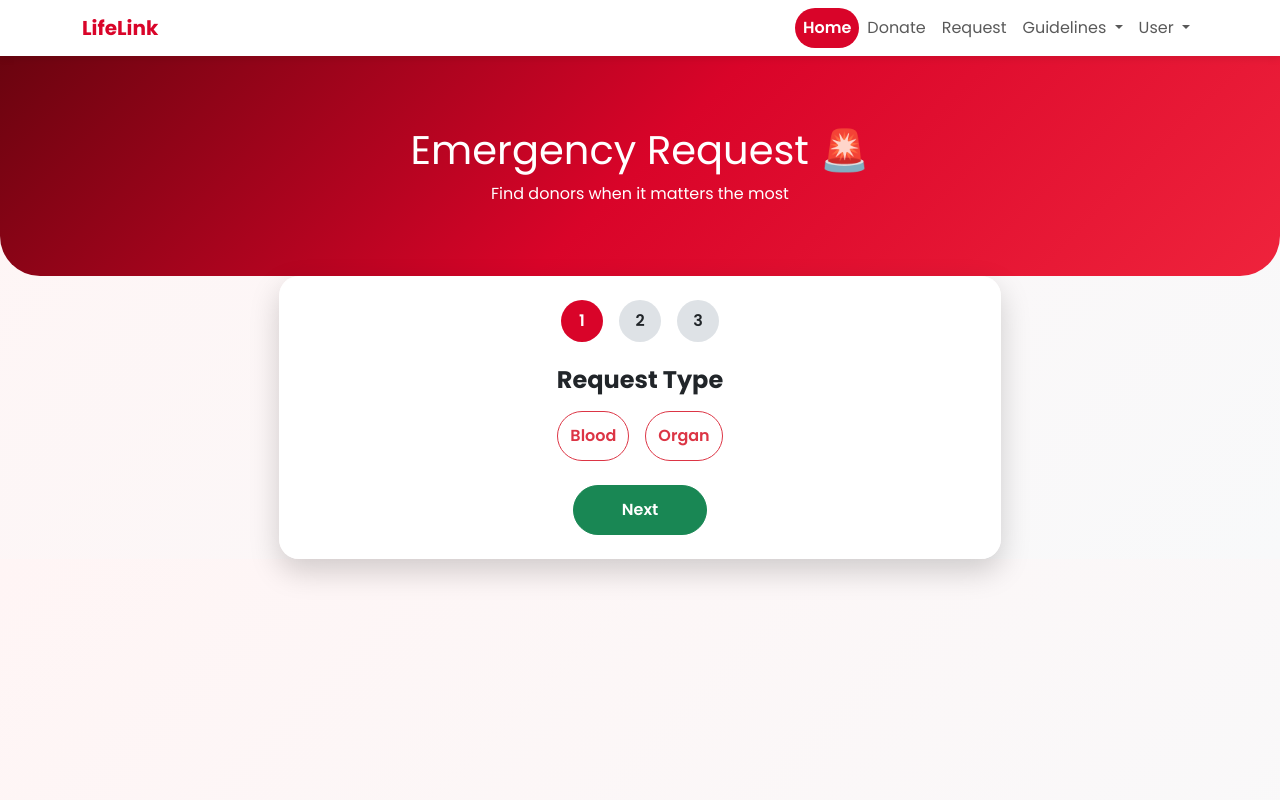
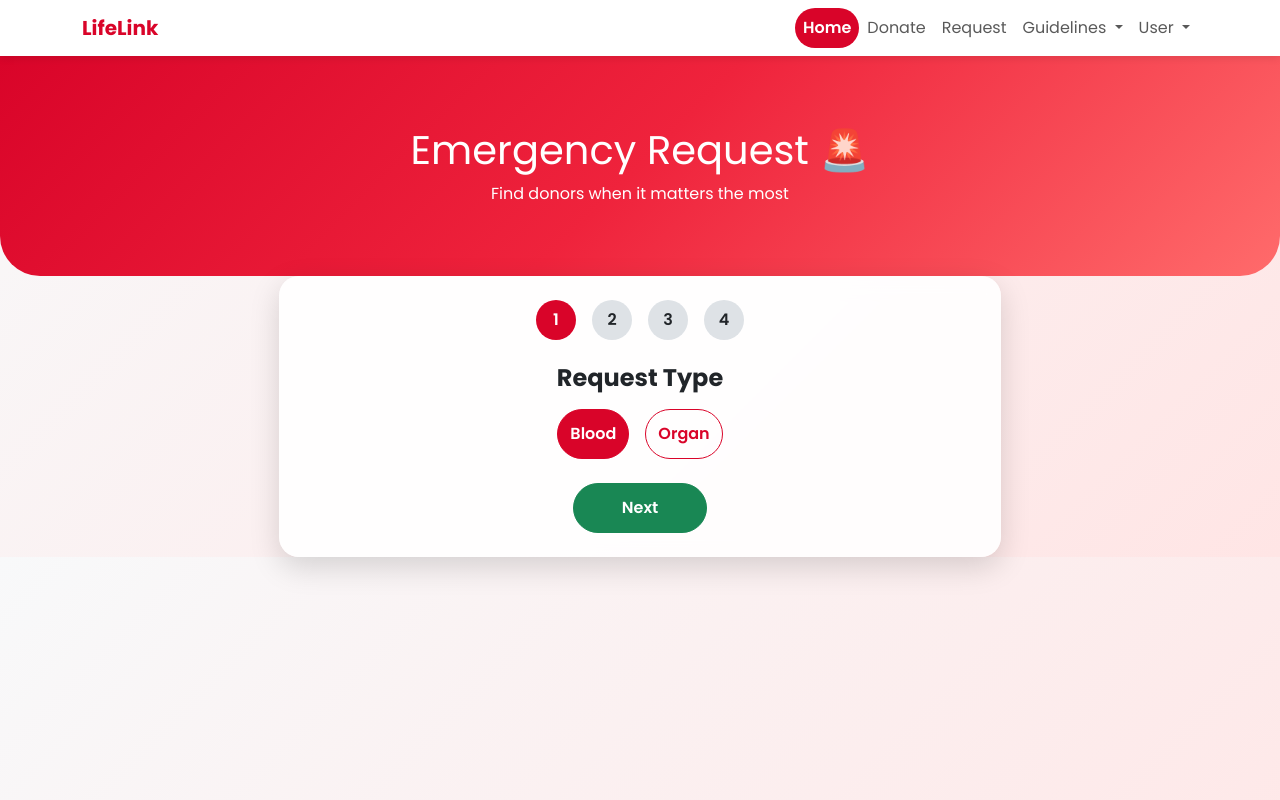
Before and after one commit to parthpetkar24/Projects, a Django app: page /request/ in a window 1280 px wide. Run offline with Django 5.2, Linux system fonts and the light colour scheme.

Commit message:
Changes made

```diff
--- a/Blood_and_Organ_Donation_Finder/blood_and_organ_donation/static/request.css
+++ b/Blood_and_Organ_Donation_Finder/blood_and_organ_donation/static/request.css
@@ -1,10 +1,10 @@
 body{
   font-family:'Poppins',sans-serif;
-  background:linear-gradient(135deg,#fff5f5,#f8f9fa);
+  background:linear-gradient(135deg,#f8f9fa,#ffe5e5);
 }
 
 .hero{
-  background:linear-gradient(135deg,#6a040f,#d90429,#ef233c);
+  background:linear-gradient(135deg,#d90429,#ef233c,#ff6b6b);
   color:#fff;
   padding:70px 20px;
   text-align:center;
@@ -12,31 +12,62 @@ body{
 }
 
 .card-glass{
-  background:rgba(255,255,255,0.92);
-  backdrop-filter:blur(12px);
+  background:rgba(255,255,255,0.9);
+  backdrop-filter:blur(10px);
   border-radius:20px;
-  box-shadow:0 12px 30px rgba(0,0,0,0.18);
+  box-shadow:0 10px 30px rgba(0,0,0,0.15);
+}
+/* DEFAULT TAB (inactive) */
+.tab-btn {
+  background-color: transparent;
+  color: #d90429;
+  border-color: #d90429;
 }
 
+/* ACTIVE TAB */
+.tab-btn.active {
+  background-color: #d90429 !important;
+  color: #fff !important;
+  border-color: #d90429 !important;
+}
+
+/* INACTIVE TAB FORCE RESET */
+.tab-btn:not(.active) {
+  background-color: transparent !important;
+  color: #d90429 !important;
+  border-color: #d90429 !important;
+}
+
+/* HOVER ONLY FOR INACTIVE */
+.tab-btn:not(.active):hover {
+  background-color: #d90429;
+  color: #fff;
+}
+
+
 .step-indicator span{
-  width:42px;height:42px;
+  width:40px;height:40px;
   display:inline-flex;
+  justify-content:center;
   align-items:center;
-  justify-content:center;
   border-radius:50%;
+  font-weight:600;
   background:#dee2e6;
-  font-weight:600;
 }
 
 .step-indicator .active{
   background:#d90429;
-  color:#fff;
+  color:white;
 }
 
-.action-btn{
+.request-btn{
   border-radius:30px;
   padding:12px;
   font-weight:600;
 }
 
 .hidden{display:none;}
+
+.highlight-checkbox:not(:checked) {
+  border: 2px solid #0d6efd;
+}
--- a/Blood_and_Organ_Donation_Finder/blood_and_organ_donation/static/request.js
+++ b/Blood_and_Organ_Donation_Finder/blood_and_organ_donation/static/request.js
@@ -1,15 +1,54 @@
-let requestType="";
+let requestType = "blood";
 
-function selectType(type){
-  requestType=type;
-  document.getElementById("bloodField").classList.toggle("hidden",type!=="blood");
-  document.getElementById("organField").classList.toggle("hidden",type!=="organ");
+function selectType(type, btn) {
+  requestType = type;
+  document.getElementById("requestType").value = type;
+
+  // Toggle sections
+  document.getElementById("bloodSection")
+    .classList.toggle("hidden", type !== "blood");
+
+  document.getElementById("organSection")
+    .classList.toggle("hidden", type !== "organ");
+
+  // Required fields
+  document.querySelector('[name="blood_group"]').required = (type === "blood");
+  document.querySelector('[name="organ"]').required = (type === "organ");
+
+  // Active tab styling
+  document.querySelectorAll(".tab-btn").forEach(b => b.classList.remove("active"));
+  btn.classList.add("active");
 }
 
-function nextStep(step){
-  ["step1","step2","step3"].forEach(s=>document.getElementById(s).classList.add("hidden"));
-  document.getElementById("step"+step).classList.remove("hidden");
+function calculateAge() {
+  const dob = document.getElementById("dob").value;
+  if (!dob) return;
 
-  ["r1","r2","r3"].forEach(s=>document.getElementById(s).classList.remove("active"));
-  document.getElementById("r"+step).classList.add("active");
+  const birth = new Date(dob);
+  const today = new Date();
+  let age = today.getFullYear() - birth.getFullYear();
+
+  if (
+    today.getMonth() < birth.getMonth() ||
+    (today.getMonth() === birth.getMonth() &&
+     today.getDate() < birth.getDate())
+  ) age--;
+
+  document.getElementById("age").value = age;
 }
+
+function nextStep(step) {
+  /* Hide only actual steps */
+  for (let i = 1; i <= 4; i++) {
+    document.getElementById(`step${i}`).classList.add("hidden");
+  }
+
+  document.getElementById(`step${step}`).classList.remove("hidden");
+
+  /* Reset indicators safely */
+  for (let i = 1; i <= 4; i++) {
+    document.getElementById(`s${i}`).classList.remove("active");
+  }
+
+  document.getElementById(`s${step}`).classList.add("active");
+}
--- a/Blood_and_Organ_Donation_Finder/blood_and_organ_donation/templates/donate.html
+++ b/Blood_and_Organ_Donation_Finder/blood_and_organ_donation/templates/donate.html
@@ -36,9 +36,7 @@
       <!-- STEP 1 -->
       <div id="step1">
         <h4 class="fw-bold text-center mb-3">Choose Donation Type</h4>
-
         <input type="hidden" name="donation_type" id="donationType" value="blood">
-
         <div class="d-grid d-md-flex gap-3 justify-content-center">
           <button type="button"
                   class="btn btn-outline-danger donate-btn tab-btn active"
@@ -64,7 +62,7 @@
 
       <!-- STEP 2 -->
       <div id="step2" class="hidden">
-        <h4 class="fw-bold mb-3">Your Details</h4>
+        <h4 class="fw-bold mb-3">Donor Details</h4>
 
         <div class="row g-3">
           <input type="text" class="form-control" name="full_name" placeholder="Full Name" required>
--- a/Blood_and_Organ_Donation_Finder/blood_and_organ_donation/templates/request.html
+++ b/Blood_and_Organ_Donation_Finder/blood_and_organ_donation/templates/request.html
@@ -3,7 +3,7 @@
 
 {% block title %}Request{% endblock %}
 
-{%block sub_head %}
+{% block sub_head %}
 <link href="https://cdn.jsdelivr.net/npm/bootstrap@5.3.2/dist/css/bootstrap.min.css" rel="stylesheet">
 <link href="https://cdn.jsdelivr.net/npm/bootstrap-icons/font/bootstrap-icons.css" rel="stylesheet">
 <link href="https://fonts.googleapis.com/css2?family=Poppins:wght@400;600;700&display=swap" rel="stylesheet">
@@ -16,74 +16,166 @@
   <p class="mb-0">Find donors when it matters the most</p>
 </section>
 {% endblock %}
+
 {% block body %}
 <div class="container col-lg-7 col-md-9 mt-n5">
   <div class="card-glass p-4">
 
     <!-- STEP INDICATOR -->
     <div class="step-indicator d-flex justify-content-center gap-3 mb-4">
-      <span id="r1" class="active">1</span>
-      <span id="r2">2</span>
-      <span id="r3">3</span>
+      <span id="s1" class="active">1</span>
+      <span id="s2">2</span>
+      <span id="s3">3</span>
+      <span id="s4">4</span>
     </div>
+
+    <!-- ONE FORM ONLY -->
+    <form method="post" action="/request/" enctype="multipart/form-data">
+      {% csrf_token %}
 
       <!-- STEP 1 -->
       <div id="step1">
         <h4 class="fw-bold text-center mb-3">Request Type</h4>
+        <input type="hidden" name="request_type" id="requestType" value="blood">
         <div class="d-grid d-md-flex gap-3 justify-content-center">
-        <button class="btn btn-outline-danger action-btn" onclick="selectType('blood')">Blood</button>
-        <button class="btn btn-outline-danger action-btn" onclick="selectType('organ')">Organ</button>
+          <button type="button"
+                  class="btn btn-outline-danger request-btn tab-btn active"
+                  onclick="selectType('blood', this)">
+            Blood
+          </button>
+
+          <button type="button"
+                  class="btn btn-outline-danger request-btn tab-btn"
+                  onclick="selectType('organ', this)">
+            Organ
+          </button>
         </div>
 
         <div class="text-center mt-4">
-        <button class="btn btn-success action-btn px-5" onclick="nextStep(2)">Next</button>
+          <button type="button"
+                  class="btn btn-success request-btn px-5"
+                  onclick="nextStep(2)">
+            Next
+          </button>
         </div>
       </div>
 
       <!-- STEP 2 -->
       <div id="step2" class="hidden">
-      <h4 class="fw-bold mb-3">Patient Details</h4>
+        <h4 class="fw-bold mb-3">Patiet Details</h4>
 
         <div class="row g-3">
-        <input class="form-control" placeholder="Patient Name">
-        <input class="form-control" placeholder="Age" type="number">
+          <input type="text" class="form-control" name="full_name" placeholder="Full Name" required>
+          <input type="text" class="form-control" name="aadhar_id" placeholder="Aadhar ID" maxlength="12" required>
+          <input type="date" class="form-control" name="dob" id="dob" onchange="calculateAge()" required>
 
-        <select id="bloodField" class="form-select hidden">
-          <option>Blood Group</option>
-          <option>A+</option><option>A-</option>
-          <option>B+</option><option>O+</option>
-          <option>AB+</option>
+          <input type="number" class="form-control" name="age" id="age" placeholder="Age" readonly>
+
+          <select name="gender" class="form-select" required>
+            <option value="">Gender</option>
+            <option value="M">Male</option>
+            <option value="F">Female</option>
+            <option value="O">Other</option>
+            <option value="PNS">Prefer Not Say</option>
           </select>
 
-        <select id="organField" class="form-select hidden">
-          <option>Required Organ</option>
-          <option>Kidney</option><option>Liver</option>
-          <option>Heart</option><option>Lungs</option>
-        </select>
-
-        <input class="form-control" placeholder="Hospital Name">
-        <input class="form-control" placeholder="City">
-        <input class="form-control" type="datetime-local">
+          <input type="text" class="form-control" name="city" placeholder="City" required>
+          <input type="tel" class="form-control" name="phone" placeholder="Phone" required>
         </div>
 
         <div class="d-flex justify-content-between mt-4">
-        <button class="btn btn-outline-secondary action-btn" onclick="nextStep(1)">Back</button>
-        <button class="btn btn-success action-btn" onclick="nextStep(3)">Next</button>
+          <button type="button" class="btn btn-outline-secondary request-btn" onclick="nextStep(1)">Back</button>
+          <button type="button" class="btn btn-success request-btn" onclick="nextStep(3)" >Next</button>
         </div>
       </div>
 
       <!-- STEP 3 -->
-    <div id="step3" class="hidden text-center">
+      <div id="step3" class="hidden">
+        <h4 class="fw-bold mb-3">Physical Details</h4>
+
+        <!-- BLOOD -->
+        <div id="bloodSection">
+          <select name="blood_group" class="form-select">
+            <option value=""> Required Blood Group</option>
+            <option>AB+</option>
+            <option>AB-</option>
+            <option>A+</option>
+            <option>A-</option>
+            <option>B+</option>
+            <option>B-</option>
+            <option>O+</option>
+            <option>O-</option>
+          </select>
+        </div>
+
+        <!-- ORGAN -->
+        <div id="organSection" class="hidden">
+
+          <select name="organ" class="form-select mb-3">
+            <option value="">Required Organ</option>
+            <option>Kidney</option>
+            <option>Liver</option>
+            <option>Lungs</option>
+            <option>Heart</option>
+            <option>Pancreas</option>
+            <option>Intestine</option>
+            <option>Uterus</option>
+            <option>Eyes</option>
+            <option>Tissues</option>
+          </select>
+        </div>
+
+        <input type="number" class="form-control mb-3 mt-2" name="weight" placeholder="Weight (in kg)" required>
+        <input type="text" class="form-control mb-3" name="medical_condition" placeholder="Any Prior Medical or Physical Condition (if any)">
+
+        <label class="form-label">Upload Doctor Report</label>
+        <input type="file" class="form-control mb-3" name="doc_report" required>
+
+        <div class="d-flex justify-content-between mt-4">
+          <button type="button" class="btn btn-outline-secondary request-btn"
+                  onclick="nextStep(2)">Back</button>
+
+          <button type="button" class="btn btn-success request-btn"
+                  onclick="nextStep(4)">Next</button>
+        </div>
+      </div>
+
+      <!-- STEP 4 -->
+      <div id="step4" class="hidden text-center">
         <i class="bi bi-exclamation-triangle-fill text-danger fs-1"></i>
         <h4 class="fw-bold mt-2">Confirm Emergency Request</h4>
         <p>Nearby donors will be notified immediately.</p>
+        <div class="form-check d-flex align-items-center justify-content-center mt-3">
+  <input class="form-check-input me-2 consent-check"
+         type="checkbox"
+         id="consent"
+         name="consent"
+         required>
+  <label class="form-check-label" for="consent">
+    I confirm that I am authorized to raise this request and the
+    information provided is accurate and legal.
+  </label>
+</div>
 
-      <button class="btn btn-danger action-btn px-5" onclick="submitRequest()">
-        Raise Request
+<!-- Buttons -->
+<div class="d-flex justify-content-between align-items-center mt-4">
+  <button type="button"
+          class="btn btn-outline-secondary request-btn"
+          onclick="nextStep(3)">
+    Back
+  </button>
+
+  <button type="submit"
+          class="btn btn-success request-btn px-5">
+    Submit
   </button>
 </div>
 
       </div>
+
+    </form>
   </div>
+</div>
+
 <script src="{% static 'request.js' %}"></script>
 {% endblock %}
--- a/Blood_and_Organ_Donation_Finder/blood_and_organ_donation/templates/signup_user.html
+++ b/Blood_and_Organ_Donation_Finder/blood_and_organ_donation/templates/signup_user.html
@@ -29,7 +29,7 @@
       <input class="form-control mb-3" name="full_name" placeholder="Full Name" required>
       <input class="form-control mb-3" name="email" placeholder="Email" required>
       <input class="form-control mb-3" name="phone" placeholder="Phone" required>
-      <div id="bloodSection">
+      <div id="bloodSection" class="mt-2">
           <select name="blood_group" class="form-select">
             <option value="">Blood Type</option>
             <option>AB+</option>
@@ -42,7 +42,7 @@
             <option>O-</option>
           </select>
         </div>
-      <input type="text" class="form-control mb-3" name="medical_condition" placeholder="Any Prior Medical or Physical Condition (if any)" required>
+      <input type="text" class="form-control mb-3 mt-2" name="medical_condition" placeholder="Any Prior Medical or Physical Condition (if any)" required>
       <input type="password" class="form-control mb-3" name="password" placeholder="Password" required>
 
       <button class="btn btn-danger w-100 action-btn">
```
Lines whose indentation alone changed are shown as unchanged.
